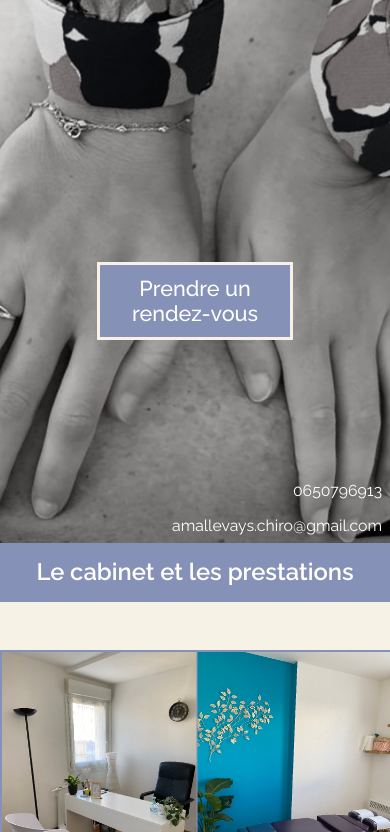
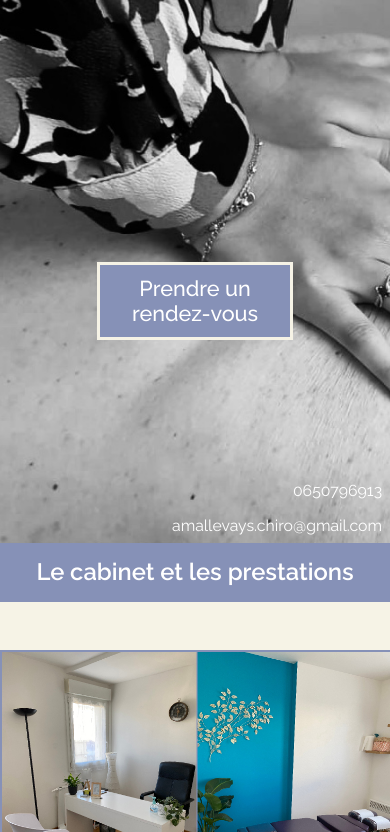
Before and after one commit to Hugo-AOYAGI/site-chiropractor, a plain HTML site: page index.html in a window 390 px wide. Shown: the part 259-1091 px from the top of the page. Drawn offline with nearby package versions, Linux system fonts and the light colour scheme.

Commit message:
trying out new banner

```diff
--- a/css/styles/_homepage.scss
+++ b/css/styles/_homepage.scss
@@ -10,7 +10,7 @@
     height: 100vh;
     width: 50vw;
     z-index: -1;
-    background: center / cover url("/assets/banner.JPEG");
+    background: center / cover url("/assets/banner1.jpg");
 }
 
 
@@ -302,7 +302,7 @@
         height: 100vh;
         width: 100vw;
         // top: 50%;
-        background: center / cover url("/assets/banner.JPEG");
+        background: center / cover url("/assets/banner1.jpg");
     }
 
     .title-box {
```
Also changed, not shown: assets/banner1.jpg (added), css/main.css.
